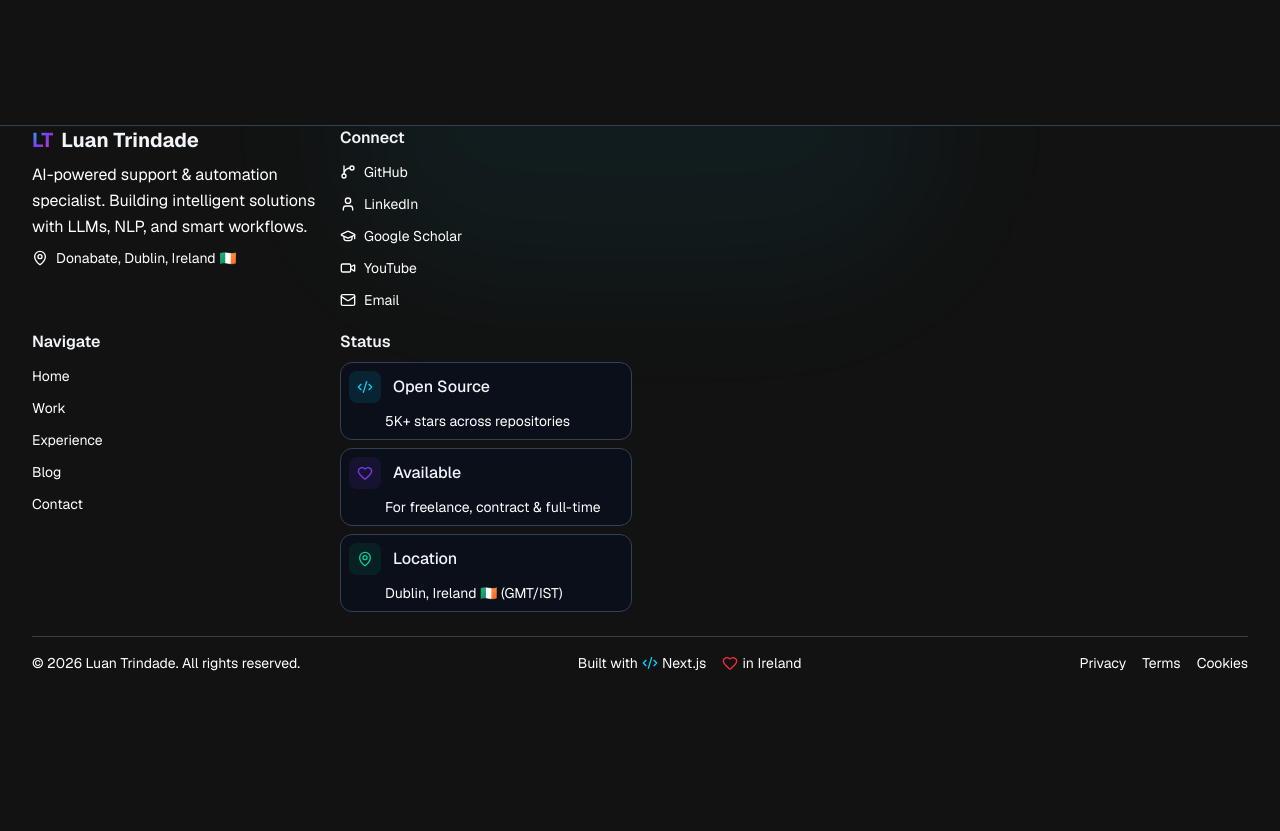
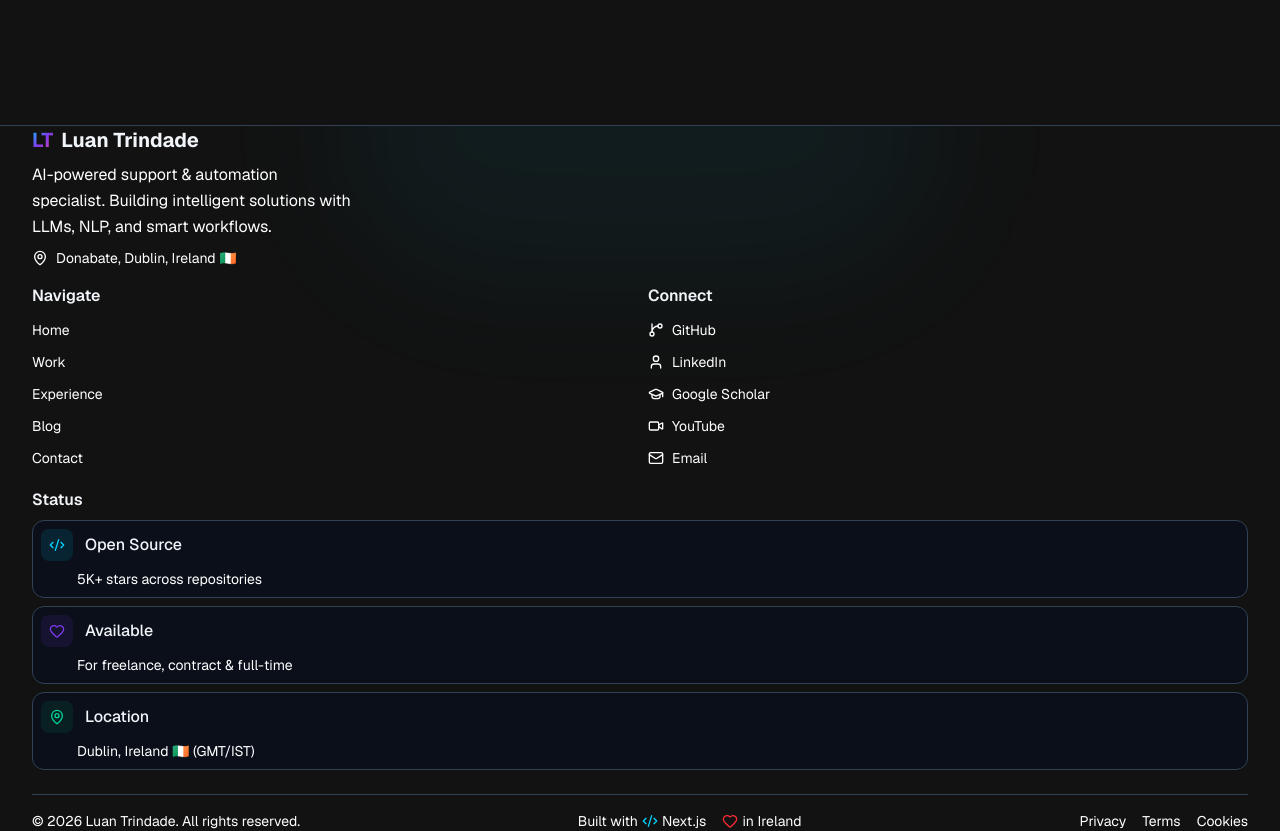
Before and after one commit to luaantrindade/myblog, a Next.js app: page / in a window 1280 px wide. Shown: the part 8640-9471 px from the top of the page. Before the commit the page ends 9313 px from the top, so only its background shows below. Built offline with nearby package versions, Linux system fonts and the light colour scheme.

Commit message:
Footer: Navigation and Connect side by side in two-column layout (Brand full width above, Status full width below)

```diff
--- a/components/Footer.tsx
+++ b/components/Footer.tsx
@@ -29,9 +29,9 @@ export default function Footer() {
       <div className="absolute top-0 left-1/2 -translate-x-1/2 w-[400px] h-[200px] sm:w-[600px] sm:h-[300px] bg-primary/5 rounded-full blur-3xl -translate-y-1/2" aria-hidden="true" />
 
       <div className="section-container relative py-4 lg:py-20">
-        <div className="grid grid-cols-1 gap-2 sm:gap-4 sm:grid-cols-2 lg:grid-cols-4">
-          {/* Brand */}
-          <div className="lg:col-span-1 sm:col-start-1 sm:row-start-1">
+        {/* Layout: Brand full width, then two-column grid (Navigation | Connect), then Status full width, then Bottom bar */}
+        {/* Brand full width */}
+        <div className="mb-4">
           <Link href="/" className="flex items-center gap-2 text-xl font-bold text-foreground mb-2" aria-label="Luan Trindade - Home">
             <span className="gradient-text">LT</span>
             <span className="hidden sm:inline">Luan Trindade</span>
@@ -45,8 +45,10 @@ export default function Footer() {
           </div>
         </div>
 
+        {/* Two-column grid: Navigation | Connect */}
+        <div className="grid grid-cols-1 gap-2 sm:gap-4 sm:grid-cols-2">
           {/* Navigation */}
-          <nav className="lg:col-span-1 sm:col-start-1 sm:row-start-2" aria-label="Site navigation">
+          <nav className="lg:col-span-1" aria-label="Site navigation">
             <h4 className="font-semibold text-foreground mb-2">Navigate</h4>
             <ul className="space-y-1">
               {footerLinks.navigate.map((link) => (
@@ -55,12 +57,10 @@ export default function Footer() {
                     href={link.href}
                     className="text-foreground-muted hover:text-primary transition-colors text-sm block py-1"
                     onClick={(e) => {
-                      // For internal links that are anchors, prevent default and scroll
                       if (link.href.startsWith("#")) {
                         e.preventDefault();
                         document.querySelector(link.href)?.scrollIntoView({ behavior: "smooth" });
                       }
-                      // For absolute URLs or internal routes, let the browser/Next.js handle navigation
                     }}
                   >
                     {link.label}
@@ -71,7 +71,7 @@ export default function Footer() {
           </nav>
 
           {/* Connect */}
-          <nav className="lg:col-span-1 sm:col-start-2 sm:row-start-1" aria-label="Connect">
+          <nav className="lg:col-span-1" aria-label="Connect">
             <h4 className="font-semibold text-foreground mb-2">Connect</h4>
             <ul className="space-y-1">
               {footerLinks.connect.map((link) => (
@@ -82,12 +82,10 @@ export default function Footer() {
                     rel={link.external ? "noopener noreferrer" : undefined}
                     className="flex items-center gap-2 text-foreground-muted hover:text-primary transition-colors text-sm block py-1"
                     onClick={(e) => {
-                      // For internal links that are anchors, prevent default and scroll
                       if (link.href.startsWith("#")) {
                         e.preventDefault();
                         document.querySelector(link.href)?.scrollIntoView({ behavior: "smooth" });
                       }
-                      // For absolute URLs or internal routes, let the browser/Next.js handle navigation
                     }}
                   >
                     <link.icon className="h-4 w-4" />
@@ -97,9 +95,10 @@ export default function Footer() {
               ))}
             </ul>
           </nav>
+        </div>
 
-          {/* Status */}
-          <div className="lg:col-span-1 sm:col-start-2 sm:row-start-2">
+        {/* Status full width */}
+        <div className="mt-4">
           <h4 className="font-semibold text-foreground mb-2">Status</h4>
           <div className="space-y-2">
             <div className="p-2 rounded-xl bg-background border border-border-light">
@@ -128,7 +127,6 @@ export default function Footer() {
                 <span className="font-medium text-foreground">Location</span>
               </div>
               <p className="text-foreground-muted text-sm ml-9">Dublin, Ireland 🇮🇪 (GMT/IST)</p>
-              </div>
             </div>
           </div>
         </div>
```
Lines whose indentation alone changed are shown as unchanged.
